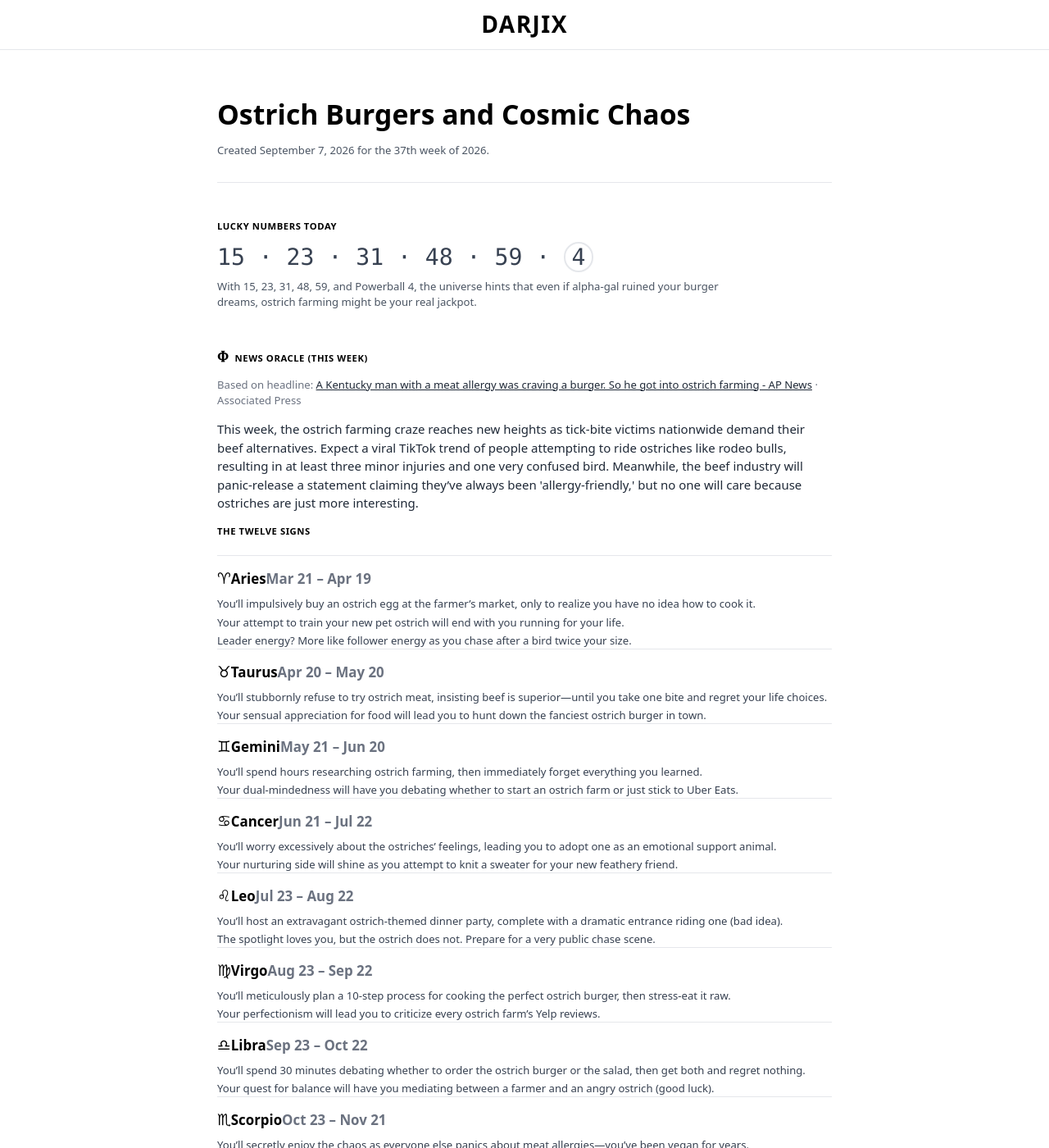
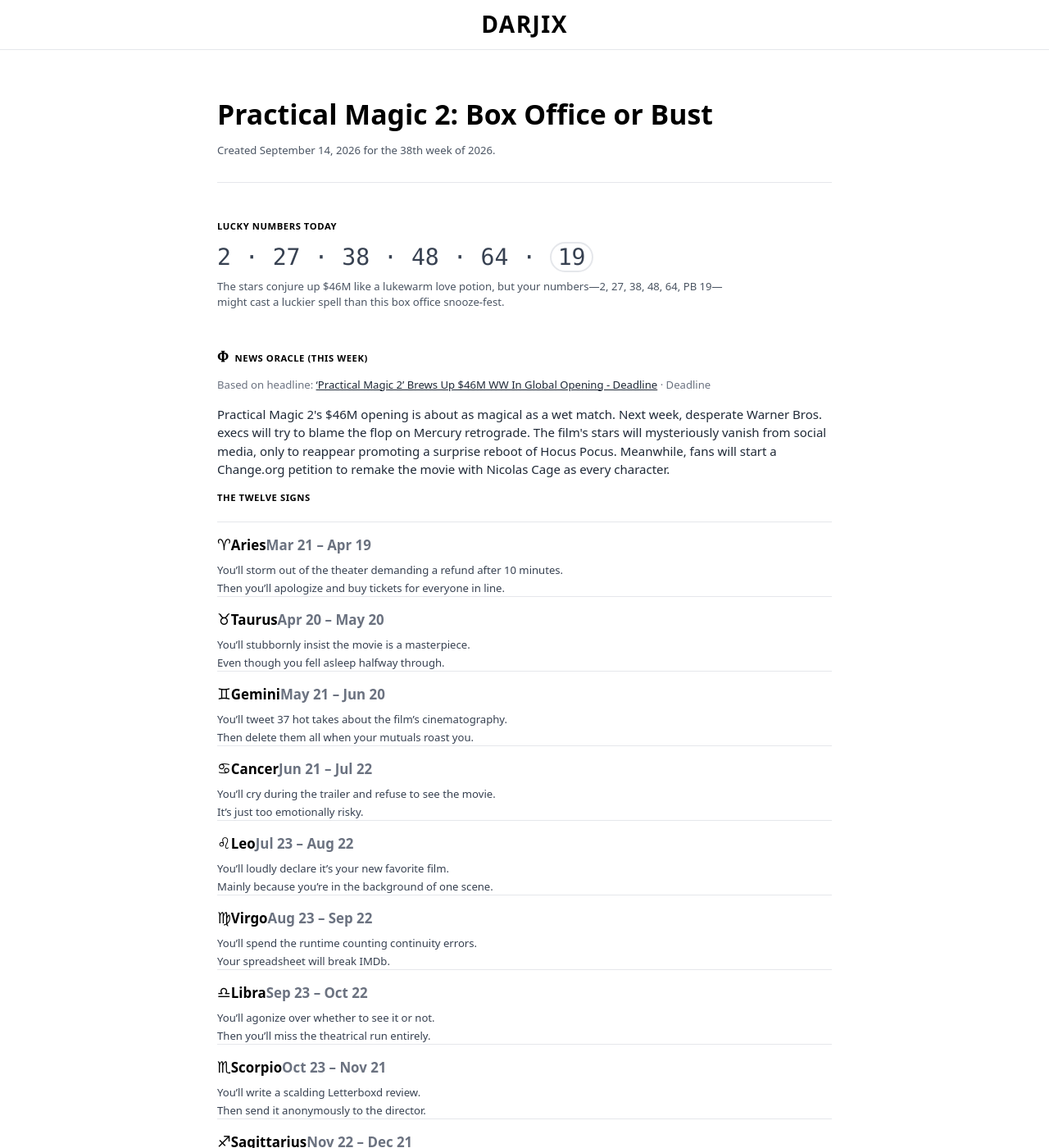
Before and after one commit to saldarji/darjix, a Jekyll site: the page built from archive/horoscopes.html, in a window 1280 px wide and 1400 px high. Shown: the whole window at 82% size. Built offline with Jekyll 4.4.1, drawn with Linux system fonts in a browser that asks for light colours; some of the changed text lies outside the part shown.

Commit message:
🤖 Auto-update: Horoscopes - September 14, 2026

```diff
--- a/_data/horoscopes.json
+++ b/_data/horoscopes.json
@@ -1,99 +1,98 @@
 {
-  "page_title": "Ostrich Burgers and Cosmic Chaos",
-  "week_start_iso": "2026-09-07",
-  "week_label": "September 07, 2026",
-  "date_caption": "Created September 7, 2026 for the 37th week of 2026.",
-  "generated_at_iso": "2026-09-07T14:37:50Z",
+  "page_title": "Practical Magic 2: Box Office or Bust",
+  "week_start_iso": "2026-09-14",
+  "week_label": "September 14, 2026",
+  "date_caption": "Created September 14, 2026 for the 38th week of 2026.",
+  "generated_at_iso": "2026-09-14T15:29:43Z",
   "news": {
-    "title": "A Kentucky man with a meat allergy was craving a burger. So he got into ostrich farming - AP News",
-    "source": "Associated Press",
-    "url": "https://apnews.com/article/kentucky-farm-alphagal-tick-ostrich-steak-allergy-15cedc20aac4f0650e0d24d05a577139"
+    "title": "‘Practical Magic 2’ Brews Up $46M WW In Global Opening - Deadline",
+    "source": "Deadline",
+    "url": "http://deadline.com/2026/09/box-office-practical-magic-2-global-1237100627/"
   },
-  "weekly_forecast": "This week, the ostrich farming craze reaches new heights as tick-bite victims nationwide demand their beef alternatives. Expect a viral TikTok trend of people attempting to ride ostriches like rodeo bulls, resulting in at least three minor injuries and one very confused bird. Meanwhile, the beef industry will panic-release a statement claiming they’ve always been 'allergy-friendly,' but no one will care because ostriches are just more interesting.",
+  "weekly_forecast": "Practical Magic 2's $46M opening is about as magical as a wet match. Next week, desperate Warner Bros. execs will try to blame the flop on Mercury retrograde. The film's stars will mysteriously vanish from social media, only to reappear promoting a surprise reboot of Hocus Pocus. Meanwhile, fans will start a Change.org petition to remake the movie with Nicolas Cage as every character.",
   "signs": [
     {
       "name": "Aries",
       "lines": [
-        "You’ll impulsively buy an ostrich egg at the farmer’s market, only to realize you have no idea how to cook it.",
-        "Your attempt to train your new pet ostrich will end with you running for your life.",
-        "Leader energy? More like follower energy as you chase after a bird twice your size."
+        "You’ll storm out of the theater demanding a refund after 10 minutes.",
+        "Then you’ll apologize and buy tickets for everyone in line."
       ]
     },
     {
       "name": "Taurus",
       "lines": [
-        "You’ll stubbornly refuse to try ostrich meat, insisting beef is superior—until you take one bite and regret your life choices.",
-        "Your sensual appreciation for food will lead you to hunt down the fanciest ostrich burger in town."
+        "You’ll stubbornly insist the movie is a masterpiece.",
+        "Even though you fell asleep halfway through."
       ]
     },
     {
       "name": "Gemini",
       "lines": [
-        "You’ll spend hours researching ostrich farming, then immediately forget everything you learned.",
-        "Your dual-mindedness will have you debating whether to start an ostrich farm or just stick to Uber Eats."
+        "You’ll tweet 37 hot takes about the film’s cinematography.",
+        "Then delete them all when your mutuals roast you."
       ]
     },
     {
       "name": "Cancer",
       "lines": [
-        "You’ll worry excessively about the ostriches’ feelings, leading you to adopt one as an emotional support animal.",
-        "Your nurturing side will shine as you attempt to knit a sweater for your new feathery friend."
+        "You’ll cry during the trailer and refuse to see the movie.",
+        "It’s just too emotionally risky."
       ]
     },
     {
       "name": "Leo",
       "lines": [
-        "You’ll host an extravagant ostrich-themed dinner party, complete with a dramatic entrance riding one (bad idea).",
-        "The spotlight loves you, but the ostrich does not. Prepare for a very public chase scene."
+        "You’ll loudly declare it’s your new favorite film.",
+        "Mainly because you’re in the background of one scene."
       ]
     },
     {
       "name": "Virgo",
       "lines": [
-        "You’ll meticulously plan a 10-step process for cooking the perfect ostrich burger, then stress-eat it raw.",
-        "Your perfectionism will lead you to criticize every ostrich farm’s Yelp reviews."
+        "You’ll spend the runtime counting continuity errors.",
+        "Your spreadsheet will break IMDb."
       ]
     },
     {
       "name": "Libra",
       "lines": [
-        "You’ll spend 30 minutes debating whether to order the ostrich burger or the salad, then get both and regret nothing.",
-        "Your quest for balance will have you mediating between a farmer and an angry ostrich (good luck)."
+        "You’ll agonize over whether to see it or not.",
+        "Then you’ll miss the theatrical run entirely."
       ]
     },
     {
       "name": "Scorpio",
       "lines": [
-        "You’ll secretly enjoy the chaos as everyone else panics about meat allergies—you’ve been vegan for years.",
-        "Your intensity will scare the ostrich into submission. Congrats, you’ve tamed the beast."
+        "You’ll write a scalding Letterboxd review.",
+        "Then send it anonymously to the director."
       ]
     },
     {
       "name": "Sagittarius",
       "lines": [
-        "You’ll book a spontaneous trip to an ostrich farm, then immediately get lost in the wilderness.",
-        "Your wanderlust will have you considering a cross-country ostrich-racing tour (don’t)."
+        "You’ll show up to the wrong movie theater.",
+        "End up watching a documentary about llamas instead."
       ]
     },
     {
       "name": "Capricorn",
       "lines": [
-        "You’ll approach ostrich farming like a business plan, complete with a 5-year profit forecast.",
-        "Your ambition will have you training an ostrich to pull a plow. It will not go well."
+        "You’ll calculate the exact ROI of buying a ticket.",
+        "Then pirate it anyway."
       ]
     },
     {
       "name": "Aquarius",
       "lines": [
-        "You’ll invent a futuristic ostrich-powered scooter, then realize no one asked for this.",
-        "Your cool exterior will crack when an ostrich steals your lunch—justice will be swift."
+        "You’ll organize a protest against ‘capitalist witchcraft.’",
+        "No one shows up, but you make a great TikTok."
       ]
     },
     {
       "name": "Pisces",
       "lines": [
-        "You’ll dream of a world where ostriches and humans live in harmony, then wake up to reality (chaos).",
-        "Your intuition will tell you to stay away from the ostrich. You will not listen."
+        "You’ll get lost in the lobby and miss the movie.",
+        "Somehow, you still leave with strong opinions about it."
       ]
     }
   ],
@@ -104,12 +103,12 @@
     "lucky_draw": "Powerball-style: five distinct 1–69 (sorted) plus one Powerball 1–26; snarky one-liner via same LLM."
   },
   "lucky_numbers": [
-    15,
-    23,
-    31,
+    2,
+    27,
+    38,
     48,
-    59,
-    4
+    64,
+    19
   ],
-  "lucky_numbers_comment": "With 15, 23, 31, 48, 59, and Powerball 4, the universe hints that even if alpha-gal ruined your burger dreams, ostrich farming might be your real jackpot."
+  "lucky_numbers_comment": "The stars conjure up $46M like a lukewarm love potion, but your numbers—2, 27, 38, 48, 64, PB 19—might cast a luckier spell than this box office snooze-fest."
 }
```
